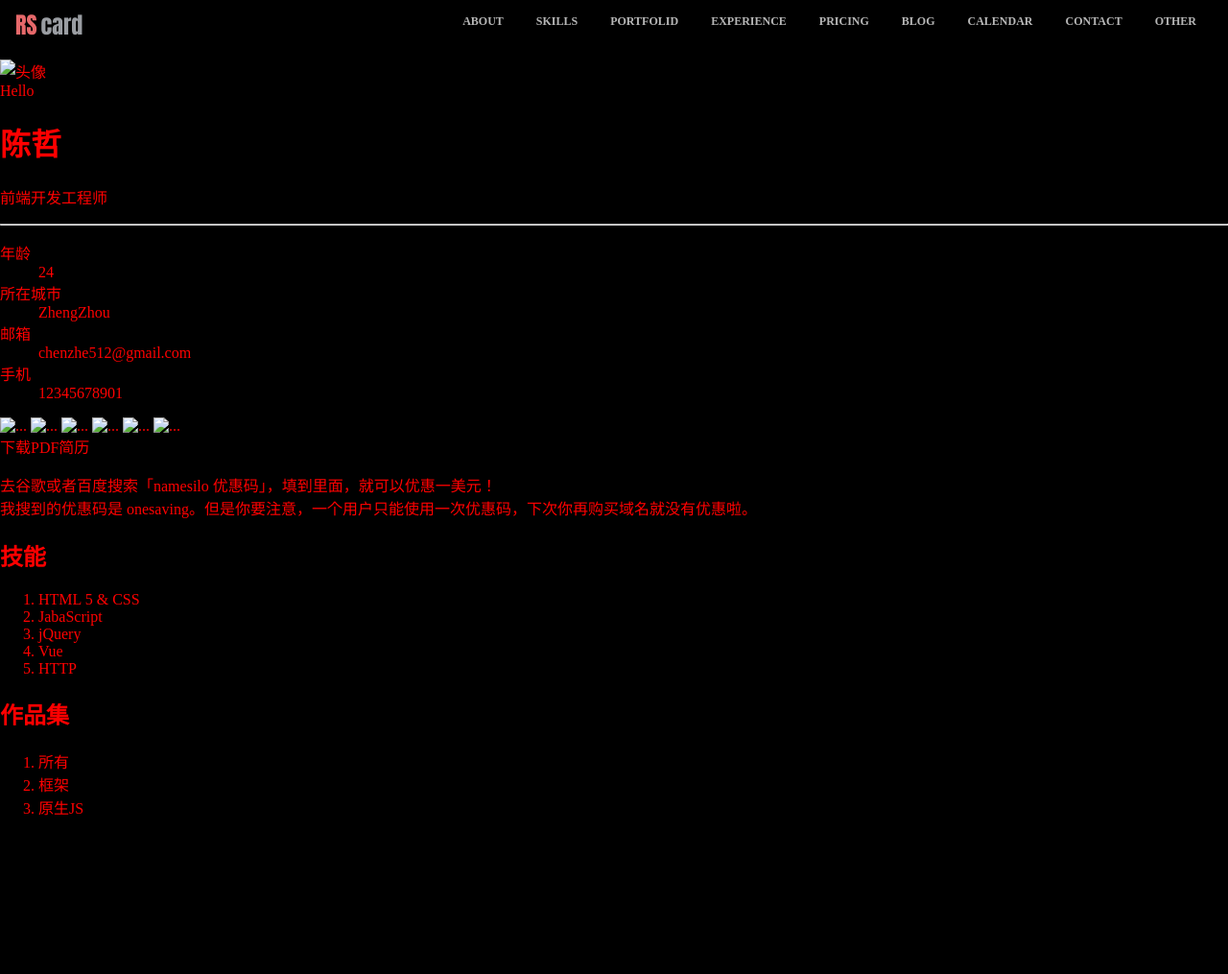
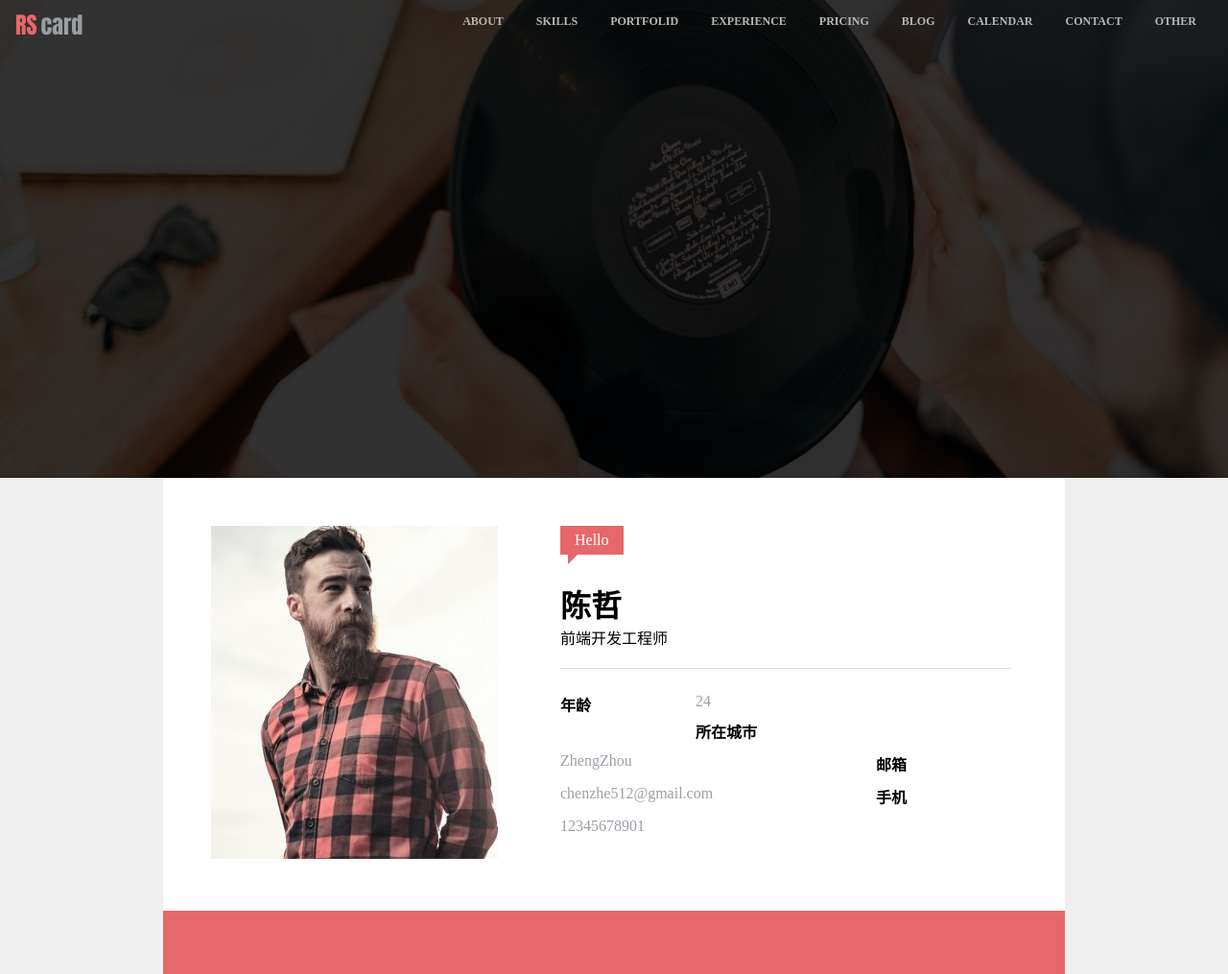
Before and after one commit to chenzhe512/resume, a plain HTML site: page index.html in a window 1280 px wide. Shown: the part 17-1032 px from the top of the page at 96% size. Before the commit the page ends 886 px from the top, so only its background shows below. Drawn offline with Linux system fonts and the light colour scheme.

Commit message:
简历添加

```diff
--- a/a.css
+++ b/a.css
@@ -1,11 +1,19 @@
 body{
-    background: black;
-    color: red;
+    background: #efefef;
     margin: 0;
 }
 a{
     color: inherit;
     text-decoration: none;
+}
+*{
+    margin: 0;
+    padding: 0;
+}
+hr{
+    height: 0;
+    border: 0;
+    border-top: 1px solid #dedede;
 }
 .clearfix::after{
     content: '';
@@ -15,24 +23,30 @@ a{
 .topNavBar{
     padding-top: 20px;
     padding-bottom: 12px;
+    position: fixed;
+    top: 0;
+    left: 0;
+    width: 100%;
+}
+.topNavBar-inner{
     padding-left: 16px;
     padding-right: 16px;
 }
-.topNavBar > nav{
+.topNavBar  nav{
     padding-top: 4px;
     padding-bottom: 4px;
 }
-.topNavBar>nav>ul{
+.topNavBar nav > ul{
     list-style: none;
     margin: 0;
     padding: 0;
 }
-.topNavBar > nav > ul > li{
+.topNavBar nav > ul > li{
    float: left;
    margin-left: 17px;
    margin-right: 17px;
 }
-.topNavBar > nav > ul > li > a{
+.topNavBar nav > ul > li > a{
     font-size: 12px;
     color: #B7B7B7;
     font-weight: bold;
@@ -42,7 +56,7 @@ a{
     padding-bottom: 5px;
     display: block;
 }
-.topNavBar > nav > ul > li > a:hover{
+.topNavBar nav > ul > li > a:hover{
     border-bottom: 3px solid #e06567;
 }
 .topNavBar .logo{
@@ -58,3 +72,93 @@ a{
 .topNavBar .logo .card{
     color: #9a9da2
 }
+.banner{
+    height: 515px;
+    background-image: url(./image/bgi.jpg);
+    background-size: cover;
+}
+.banner .mask{
+    height: 515px;
+    background-color: rgb(0, 0,0,0.8);
+}
+.userCard{
+    max-width: 940px;
+    margin-left: auto;
+    margin-right: auto;
+    background-color: #fff;
+}
+.userCard .welcome{
+    background: #e6686a;
+    color: white;
+    display: inline-block;
+    /*width: 70px;
+    height: 29px;
+    line-height: 29px;
+    text-align: center;*/
+    padding: 4px 15px;
+    margin-bottom: 10px;
+    line-height: 22px;
+    position: relative;
+}
+.userCard .welcome .triangle{
+    display: block;
+    border: 10px solid transparent;
+    width: 0px;
+    border-left-color: #e6686a;
+    border-top-width: 0px;
+    position: absolute;
+    left: 8px;
+    top: 100%;
+}
+.userCard .picture{
+    float: left;
+}
+.userCard .text{
+    float: left;
+    margin-left: 65px;
+    width: 470px;
+}
+.userCard .text h1{
+    margin-top: 18px;
+}
+.userCard .text hr{
+    margin: 20px 0px;
+}
+.userCard .pictureAndText{
+    padding: 50px;
+}
+.userCard dl dt,
+.userCard dl dd{
+    float: left;
+    width: 50%;
+    padding: 5px 0;
+}
+.userCard dl dt{
+    width: 30%;
+    font-weight: bold;
+}
+.userCard dl dd{
+    width: 70%;
+    color: #9da0a7;
+}
+.userCard > footer.media{
+    background: #e6686a;
+    text-align: center;
+}
+.userCard > footer.media > a{
+    display: inline-block;
+    width: 40px;
+    line-height: 30px;
+    padding: 5px 0;
+    border-radius: 50%;
+    margin: 16px;
+}
+.userCard > footer.media > a:hover{
+    background: #cf5d5f;
+}
+    .userCard svg{
+    width: 30px;
+    height: 30px;
+    fill: white;
+    vertical-align: top;
+}
--- a/index.html
+++ b/index.html
@@ -3,9 +3,19 @@
 		<head>
 		<title>我的网页</title>
 		<link rel="stylesheet" href="./a.css">
+		<script src="//at.alicdn.com/t/font_710163_hv96u6eb1vq.js"></script>
+		<style type="text/css">
+			.icon {
+			   width: 1em; height: 1em;
+			   vertical-align: -0.15em;
+			   fill: currentColor;
+			   overflow: hidden;
+			}
+		</style>
 		</head>
 		<body >
-			<div class="topNavBar clearfix">
+			<div class="topNavBar">
+				<div class="topNavBar-inner clearfix">
 						<a class="logo" href="#" alt="logo" style="float: left;">
 								<span class="rs">RS</span><span class="card">card</span>
 						</a>
@@ -40,17 +50,22 @@
 									</li>
 								</ul>
 							</nav>
+
 				</div>
-			<div class="banner" style="background-image:url(#)"></div>
+			</div>
+			<div class="banner" >
+				<div class="mask"></div>
+			</div>
 			<main>
-				<div class="card">
-					<div class="pictureAndText">
+				<div class="userCard">
+					<div class="pictureAndText clearfix">
 						<div class="picture">
-							<img src="" alt="头像">
+							<img src="./image/avatar.jpg" alt="头像">
 						</div>
 						<div class="text">
-							<div class ="summary">
-								<span class="welcome">Hello</span>
+								<span class="welcome">Hello
+								<span class="triangle"></span>
+								</span>
 								<h1>陈哲</h1>
 								<p>前端开发工程师</p>
 								<hr>
@@ -66,14 +81,32 @@
 								</dl>
 						</div>
 					</div>
-					</div>
 						<footer class="media">
-							<a href="#"><image src="#" alt="..."></a>
-							<a href="#"><image src="#" alt="..."></a>
-							<a href="#"><image src="#" alt="..."></a>
-							<a href="#"><image src="#" alt="..."></a>
-							<a href="#"><image src="#" alt="..."></a>
-							<a href="#"><image src="#" alt="..."></a>
+							<a href="#">
+									<svg class="icon" aria-hidden="true">
+											<use xlink:href="#icon-github"></use>
+										</svg>
+							</a>
+							<a href="#">
+									<svg class="icon" aria-hidden="true">
+											<use xlink:href="#icon-qq-copy"></use>
+										</svg>
+							</a>
+							<a href="#">
+									<svg class="icon" aria-hidden="true">
+											<use xlink:href="#icon-weixin"></use>
+										</svg>
+							</a>
+							<a href="#">
+									<svg class="icon" aria-hidden="true">
+											<use xlink:href="#icon-weibo"></use>
+										</svg>
+							</a>
+							<a href="#">
+									<svg class="icon" aria-hidden="true">
+											<use xlink:href="#icon-taobao-circle-fill"></use>
+										</svg>
+							</a>
 						</footer>
 				</div>
 
```
Also changed, not shown: image/avatar.jpg (added), image/bgi.jpg (added). Lines whose indentation alone changed are shown as unchanged.
